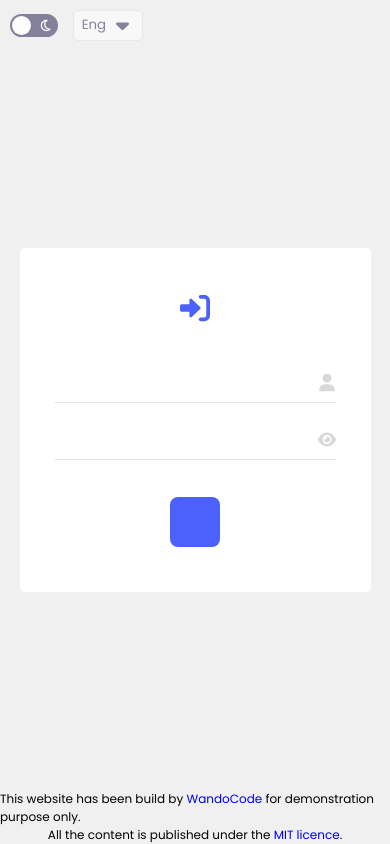
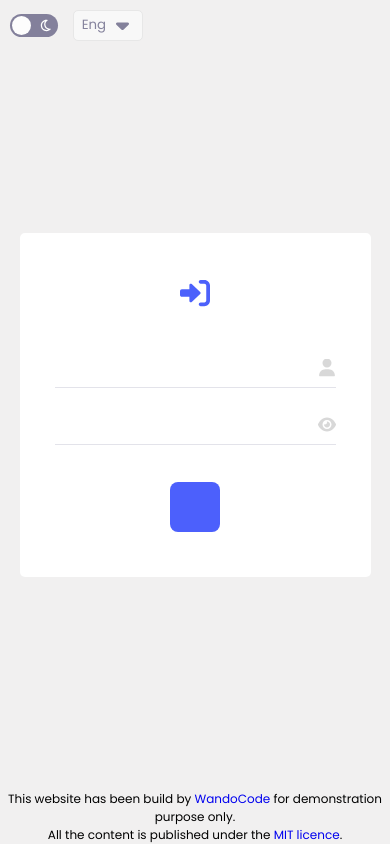
Before and after one commit to WandoCode/todolist, a React (Create React App) app: page /signin in a window 390 px wide. Built offline with nearby package versions, Linux system fonts and the light colour scheme.

Commit message:
Adjust footer style for mobile

```diff
--- a/src/style/boilerplate/_setup.scss
+++ b/src/style/boilerplate/_setup.scss
@@ -57,6 +57,8 @@ a {
     display: flex;
     flex-direction: column;
     align-items: center;
+    text-align: center;
+    margin-top: 30px;
   }
 
   @media (max-width: 500px) {
--- a/src/style/index.css
+++ b/src/style/index.css
@@ -97,6 +97,8 @@ a:visited:visited:hover {
   display: flex;
   flex-direction: column;
   align-items: center;
+  text-align: center;
+  margin-top: 30px;
 }
 @media (max-width: 500px) {
   .app .header {
```
Also changed, not shown: 1 other file (tests, documents, lock files or other folders).
